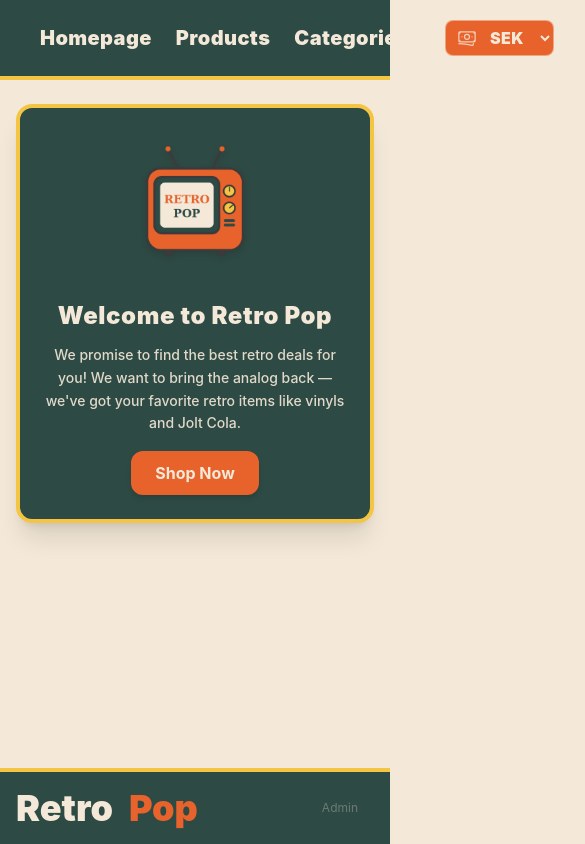
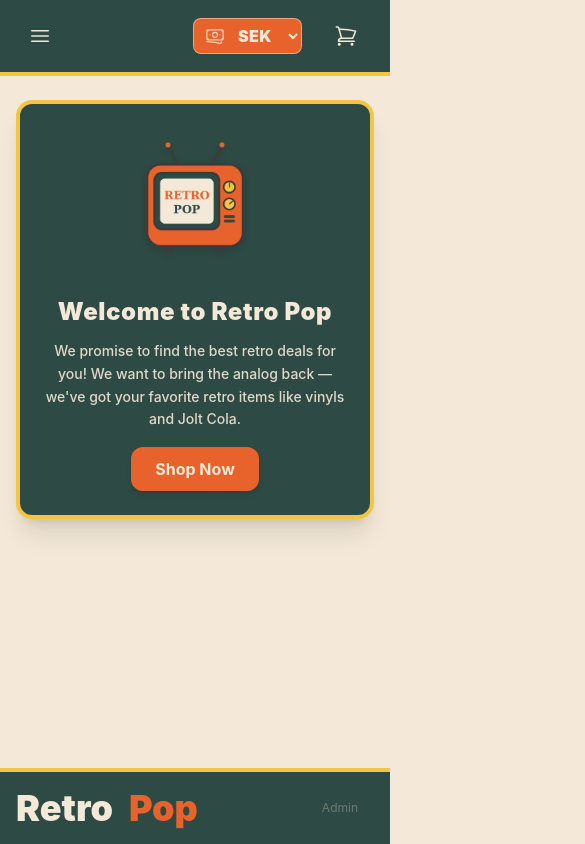
Before and after one commit to SaliSammoArtin/RetroPop-website, a React (Vite) app: page / in a window 390 px wide. Shown: the top 844 px of the page, 585 px wide, since content can reach past the window. Built offline with nearby package versions, Linux system fonts and the light colour scheme.

Commit message:
Enhance NavBar component with responsive menu toggle and link mapping

```diff
--- a/src/components/NavBar.jsx
+++ b/src/components/NavBar.jsx
@@ -1,28 +1,61 @@
+import { useState } from "react";
 import { Link } from "react-router";
 import { useCart } from "../context/CartContext";
 import CurrencySelector from "./CurrencySelector";
 
 export default function NavBar() {
   const { openCart } = useCart();
+  const [isMenuOpen, setIsMenuOpen] = useState(false);
+
+  const links = [
+    { to: "/", label: "Homepage" },
+    { to: "/products", label: "Products" },
+    { to: "/products", label: "Categories" },
+  ];
+
   return (
     <nav>
-      <div className=" mb-6 flex w-full bg-retro-green-text border-b-4 border-retro-yellow-highlight text-retro-cream-bg font-black tracking-wide">
-        <div className=" m-3 ml-4 p-3 text-xl">
-          <Link to="/" className="p-3 hover:text-retro-yellow-highlight">
-            Homepage
-          </Link>
-          <Link
-            to="/products"
-            className="p-3 hover:text-retro-yellow-highlight">
-            Products
-          </Link>
-          <Link
-            to="/products"
-            className="p-3 hover:text-retro-yellow-highlight">
-            Categories
-          </Link>{" "}
+      <div className="mb-6 flex w-full flex-wrap items-center bg-retro-green-text border-b-4 border-retro-yellow-highlight text-retro-cream-bg font-black tracking-wide">
+        <div className="hidden md:flex m-3 ml-4 p-3 text-xl">
+          {links.map((link) => (
+            <Link
+              key={link.label}
+              to={link.to}
+              className="p-3 hover:text-retro-yellow-highlight">
+              {link.label}
+            </Link>
+          ))}
         </div>
-        <div className="flex items-center gap-8 ml-auto text-xl mr-8">
+
+        <button
+          onClick={() => setIsMenuOpen((open) => !open)}
+          aria-label="Toggle menu"
+          aria-expanded={isMenuOpen}
+          className="md:hidden m-3 ml-4 p-3 hover:text-retro-yellow-highlight">
+          <svg
+            xmlns="http://www.w3.org/2000/svg"
+            fill="none"
+            viewBox="0 0 24 24"
+            strokeWidth={1.5}
+            stroke="currentColor"
+            className="size-6">
+            {isMenuOpen ? (
+              <path
+                strokeLinecap="round"
+                strokeLinejoin="round"
+                d="M6 18 18 6M6 6l12 12"
+              />
+            ) : (
+              <path
+                strokeLinecap="round"
+                strokeLinejoin="round"
+                d="M3.75 6.75h16.5M3.75 12h16.5M3.75 17.25h16.5"
+              />
+            )}
+          </svg>
+        </button>
+
+        <div className="flex items-center gap-4 md:gap-8 ml-auto text-xl mr-4 md:mr-8">
           <CurrencySelector />
           <button
             onClick={openCart}
@@ -43,6 +76,20 @@ export default function NavBar() {
             </svg>
           </button>
         </div>
+
+        {isMenuOpen && (
+          <div className="md:hidden flex flex-col w-full px-4 pb-3 text-xl">
+            {links.map((link) => (
+              <Link
+                key={link.label}
+                to={link.to}
+                onClick={() => setIsMenuOpen(false)}
+                className="py-2 hover:text-retro-yellow-highlight">
+                {link.label}
+              </Link>
+            ))}
+          </div>
+        )}
       </div>
     </nav>
   );
```
